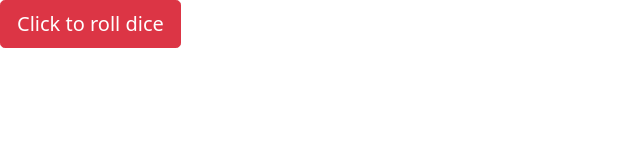
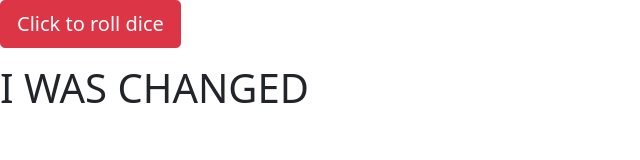
Before and after one commit to ChrisA-97/Jenkins, a website: page index.html in a window 1280 px wide. Shown: the whole page, without its empty margins (0-640 px from the left). Drawn offline with nearby package versions, Linux system fonts and the light colour scheme.

Commit message:
change I should see on heroku

```diff
--- a/index.html
+++ b/index.html
@@ -16,6 +16,7 @@
 
   <button id="example" type="button" class="btn btn-lg btn-danger" onclick="rollDice()">Click to roll dice</button>
   <p id="message"></p>
+  <h1>I WAS CHANGED</h1>
   <script>
       let rollDice = function() {
         $.get("http://localhost:5000/message").done((response) => {
```
